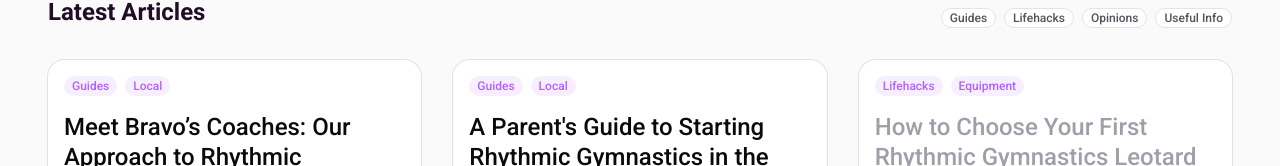
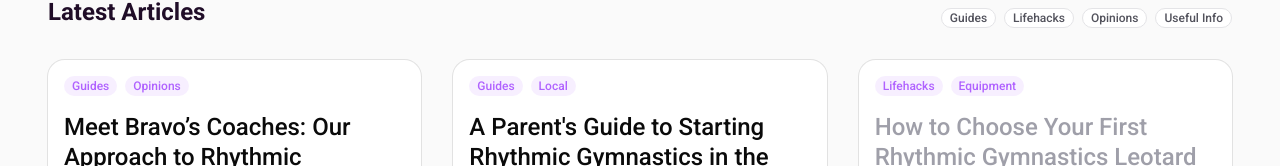
Before and after one commit to spkonovalov/bravorhythmic, a Next.js app: page / in a window 1280 px wide. Shown: the part 544-710 px from the top of the page. Built offline with nearby package versions, Linux system fonts and the light colour scheme.

Commit message:
UI: Change article tag from Local to Opinions

```diff
--- a/src/app/page.tsx
+++ b/src/app/page.tsx
@@ -16,7 +16,7 @@ const articles = [
     excerpt: "Get to know the experts teaching your child. We share our practical approach to building confidence, teaching routines, and preparing gymnasts for competition.",
     date: "September 30, 2026",
     author: "Katya Konovalova",
-    tags: ["Guides", "Local"],
+    tags: ["Guides", "Opinions"],
     readTime: "8 min read",
     isPublished: true
   },
```
